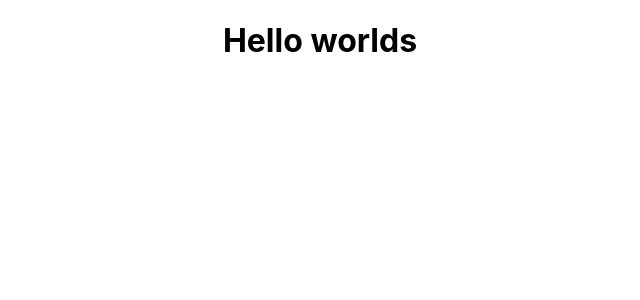
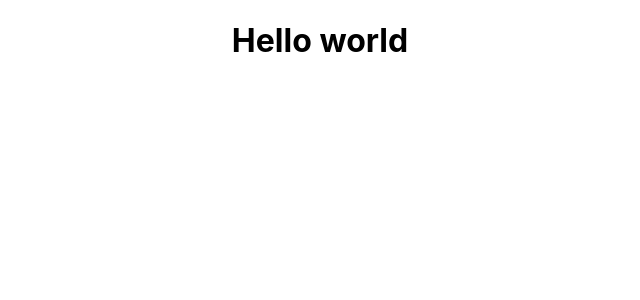
Before and after one commit to mohancreator/equip9-assignment, a React (Create React App) app in the folder client-side/: page / in a window 1280 px wide. Shown: the top 300 px of the page, without its empty margins (320-960 px from the left). Built offline with nearby package versions, Linux system fonts and the light colour scheme.

Commit message:
Update App.js

```diff
--- a/client-side/src/App.js
+++ b/client-side/src/App.js
@@ -4,7 +4,7 @@ import './App.css';
 function App() {
   return (
     <div className="App">
-      <h1>Hello worlds</h1>
+      <h1>Hello world</h1>
     </div>
   );
 }
```
